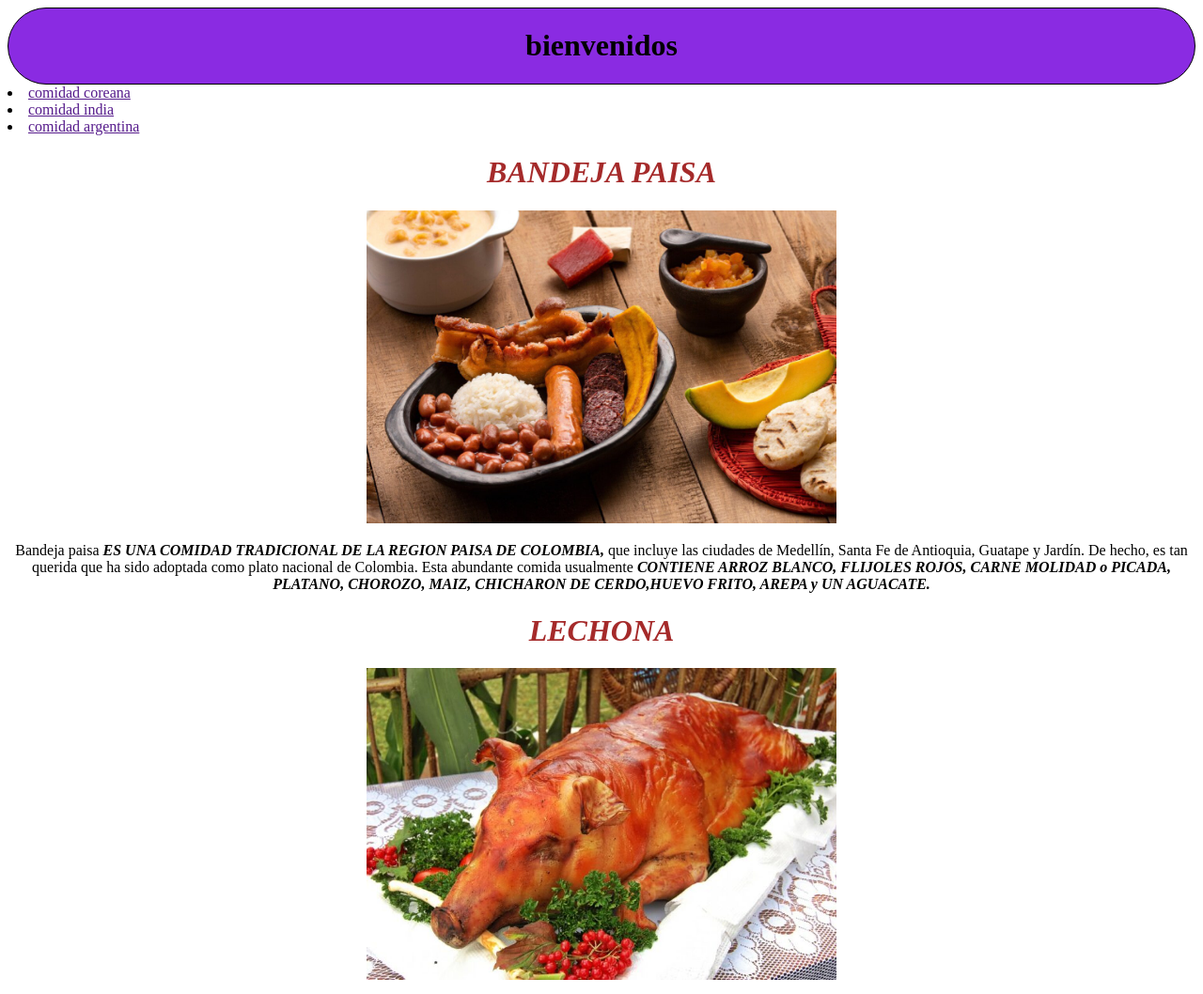
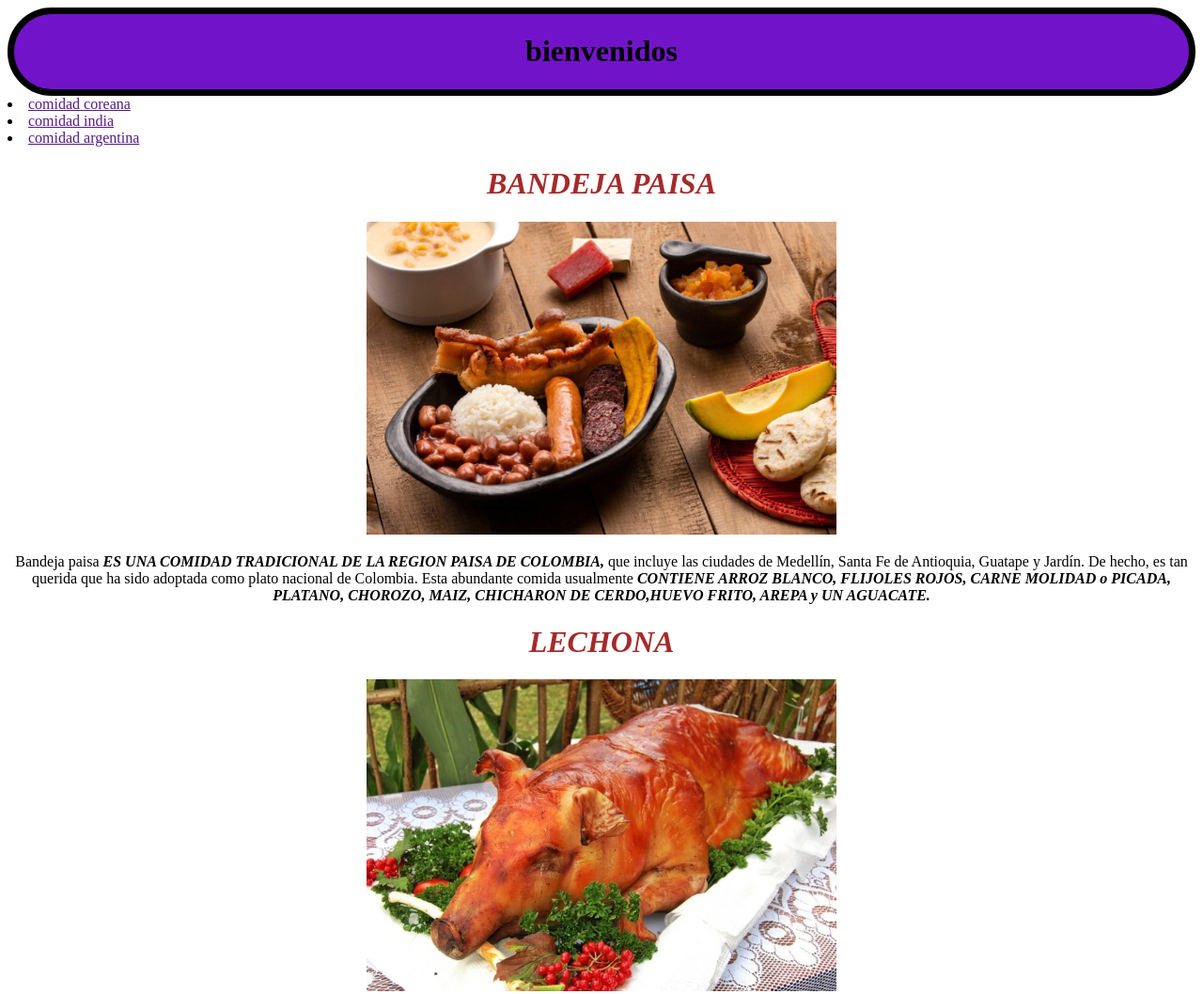
Before and after one commit to M1-Introduccion-al-desarrollo-web/blog-jhonatan616, a plain HTML site: page index.html in a window 1280 px wide. Shown: the top 1058 px of the page at 94% size. Drawn offline with Linux system fonts and the light colour scheme.

Commit message:
first commit

```diff
--- a/estilos.css
+++ b/estilos.css
@@ -1,9 +1,13 @@
 .contenedor{
-
-    background-color: blueviolet;
+    background-color: rgb(113, 20, 201);
     text-align: center;
     color: black;
-padding: 35xp;
+padding: 40xp;
 border-radius: 50px;
-border: 1px solid;
+border: 7px solid;
 }
+
+.enlaces{
+    text-align: center;
+
+}
--- a/index.html
+++ b/index.html
@@ -13,11 +13,7 @@
 </head>
 <body>
 
-<div class="contenedor" >
-
-    <h1>bienvenidos</h1>
-
-
+<div class="contenedor" ><h1>bienvenidos</h1>
 
 </div class="enlaces">
 
@@ -36,7 +32,7 @@
         <p style="color: black; font-family: ar;">
 
 
-
+<p>
             Bandeja paisa <strong><i>ES UNA COMIDAD TRADICIONAL DE LA REGION PAISA DE COLOMBIA,</i></strong>
             que incluye las ciudades de Medellín,
             Santa Fe de Antioquia, Guatape y Jardín.
```
